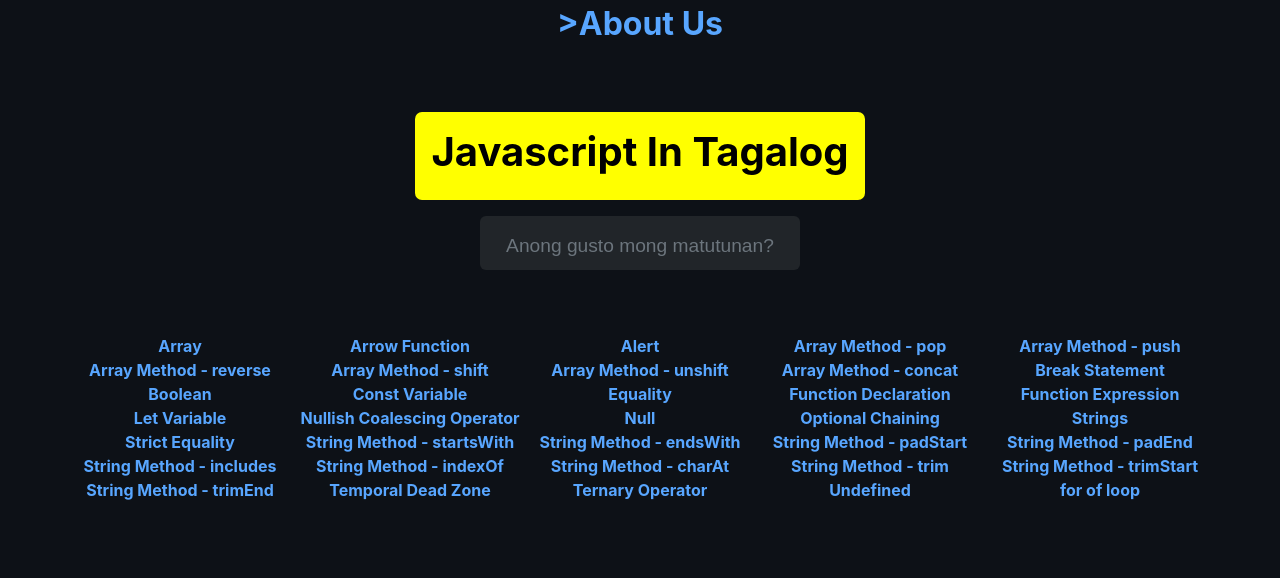
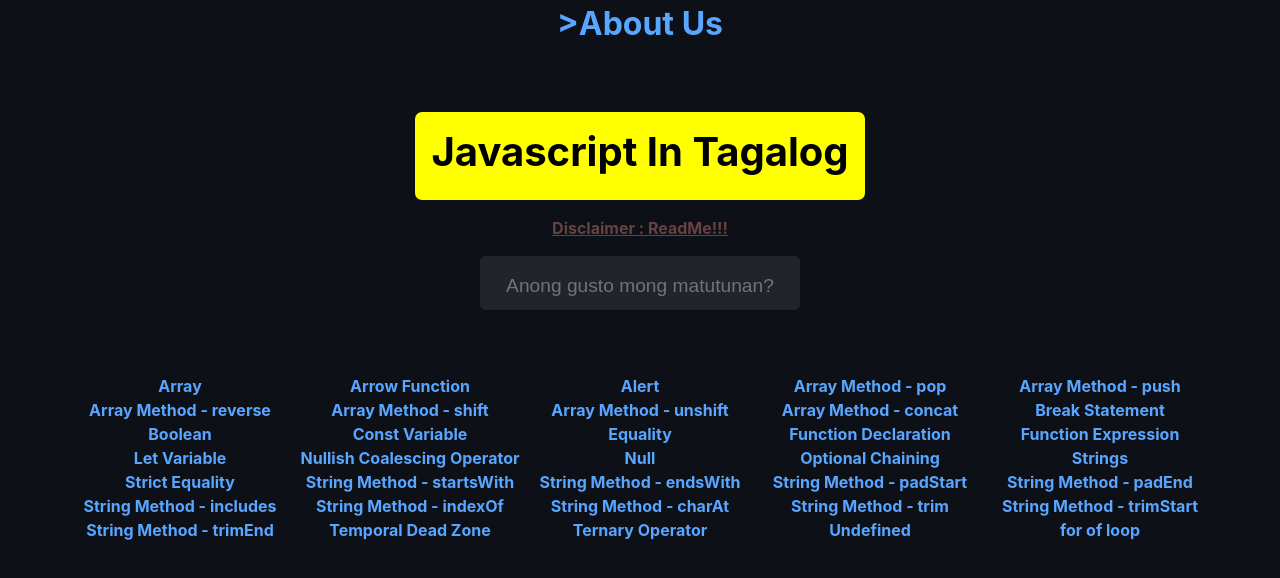
Before and after one commit to mmvergara/Javascript-Methods-In-Tagalog, a React (Create React App) app: page / in a window 1280 px wide. Shown: the top 578 px of the page. Built offline with nearby package versions, Linux system fonts and the light colour scheme.

Commit message:
new update

```diff
--- a/src/App.tsx
+++ b/src/App.tsx
@@ -6,15 +6,17 @@ import './App.css';
 
 function App() {
   const [sHomeUI,setHomeUI] = useState(true)
-
+  const sHomeToggleHandler = ()=>{
+    setHomeUI((prev)=>!prev)
+  }
   return (
     <div className="App">
       <header className='navContainer'>
         <div>
-          <a href="#/" onClick={()=>{setHomeUI(!sHomeUI)}} className='hyperLinks'>{sHomeUI ? ">About Us" : ">Home"}</a>
+          <a href="#/" onClick={sHomeToggleHandler} className='hyperLinks'>{sHomeUI ? ">About Us" : ">Home"}</a>
         </div>
       </header>
-      {sHomeUI ? <HomeUI/> : <AboutUs/>}
+      {sHomeUI ? <HomeUI onToggle={sHomeToggleHandler} /> : <AboutUs/>}
       <Footer/>
     </div>
   );
--- a/src/components/AboutUs.css
+++ b/src/components/AboutUs.css
@@ -9,8 +9,8 @@
     text-align:center;
     margin-top:2em;
     gap:1em;
-    font-family: 'Montserrat', sans-serif;
-    font-weight: 600;
+    font-size:1.2rem;
+    font-weight: 500;
 }
 .aboutJSinTagalog p{
     max-width: 600px;
--- a/src/components/AboutUs.tsx
+++ b/src/components/AboutUs.tsx
@@ -1,42 +1,81 @@
-import './AboutUs.css'
+import "./AboutUs.css";
 
 export default function AboutUs() {
-
-
   return (
-        <div className='aboutMainContainer'>
-            <article className='aboutJSinTagalog'>
-                <h4 className='HeadJs-in-Tg'>Javascript in Tagalog</h4>
-                <p>Open source community Collection of Free Learning Resources for Bits and Pieces of Javascript written in Tagalog.</p>
-                <p className='disclaimer'> <span>Disclaimer</span> - this site is more of a table of contents of javascript and not a learning roadmap.
-                We cannot assure you that all of the resources are 101% accurate, informative and formal but we can assure you that they are 100% free and will give you a brief overview about the topic. </p>
-                <p>Want to Contribute? Add your own tagalog resources? Ask a Question? Report a Link? open an issue on our <a href="https://github.com/mmvergara/Javascript-In-Tagalog" target="_blank" rel="noreferrer" >Github Repository </a></p>
-                <a href="https://github.com/mmvergara/Javascript-In-Tagalog" target="_blank" rel="noreferrer">
+    <div className="aboutMainContainer">
+      <article className="aboutJSinTagalog">
+        <h4 className="HeadJs-in-Tg">Javascript in Tagalog</h4>
+        <p>
+          Open source community Collection of Free Learning Resources for Bits
+          and Pieces of Javascript written in Tagalog.
+        </p>
+        <p className="disclaimer">
+          {" "}
+          <span>Disclaimer</span> - Etong website na ito, gamitin niyo lang as
+          more of like getting an overview about a certain topic or an
+          alternative resources, wag niyong gamitin as a learning roadmap kasi
+          in the real world pag may trabaho nakayo most likely foreign language
+          gagamitin niyo. We can't guarantee na 101% accurate formal but they
+          are free and will give a brief overview.{" "}
+        </p>
+        <p>
+          Want to Contribute? Add your own tagalog resources? Ask a Question?
+          Report a Link? open an issue on our{" "}
+          <a
+            href="https://github.com/mmvergara/Javascript-In-Tagalog"
+            target="_blank"
+            rel="noreferrer"
+          >
+            Github Repository
+          </a>
+          <h2>
+            <br /> : : Contributors : :
+          </h2>
+          <h4>
+            - <a href="https://github.com/mmvergara">MMV</a>
+          </h4>
+        </p>
+        <a
+          href="https://github.com/mmvergara/Javascript-In-Tagalog"
+          target="_blank"
+          rel="noreferrer"
+        >
           <svg xmlns="http://www.w3.org/2000/svg" viewBox="0 0 448 512">
-                        <path d="M400 32H48C21.5 32 0 53.5 0 80v352c0 26.5 21.5 48 48 48h352c26.5 0 48-21.5 48-48V80c0-26.5-21.5-48-48-48zM277.3 415.7c-8.4 1.5-11.5-3.7-11.5-8 0-5.4.2-33 .2-55.3 0-15.6-5.2-25.5-11.3-30.7 37-4.1 76-9.2 76-73.1 0-18.2-6.5-27.3-17.1-39 1.7-4.3 7.4-22-1.7-45-13.9-4.3-45.7 17.9-45.7 17.9-13.2-3.7-27.5-5.6-41.6-5.6-14.1 0-28.4 1.9-41.6 5.6 0 0-31.8-22.2-45.7-17.9-9.1 22.9-3.5 40.6-1.7 45-10.6 11.7-15.6 20.8-15.6 39 0 63.6 37.3 69 74.3 73.1-4.8 4.3-9.1 11.7-10.6 22.3-9.5 4.3-33.8 11.7-48.3-13.9-9.1-15.8-25.5-17.1-25.5-17.1-16.2-.2-1.1 10.2-1.1 10.2 10.8 5 18.4 24.2 18.4 24.2 9.7 29.7 56.1 19.7 56.1 19.7 0 13.9.2 36.5.2 40.6 0 4.3-3 9.5-11.5 8-66-22.1-112.2-84.9-112.2-158.3 0-91.8 70.2-161.5 162-161.5S388 165.6 388 257.4c.1 73.4-44.7 136.3-110.7 158.3zm-98.1-61.1c-1.9.4-3.7-.4-3.9-1.7-.2-1.5 1.1-2.8 3-3.2 1.9-.2 3.7.6 3.9 1.9.3 1.3-1 2.6-3 3zm-9.5-.9c0 1.3-1.5 2.4-3.5 2.4-2.2.2-3.7-.9-3.7-2.4 0-1.3 1.5-2.4 3.5-2.4 1.9-.2 3.7.9 3.7 2.4zm-13.7-1.1c-.4 1.3-2.4 1.9-4.1 1.3-1.9-.4-3.2-1.9-2.8-3.2.4-1.3 2.4-1.9 4.1-1.5 2 .6 3.3 2.1 2.8 3.4zm-12.3-5.4c-.9 1.1-2.8.9-4.3-.6-1.5-1.3-1.9-3.2-.9-4.1.9-1.1 2.8-.9 4.3.6 1.3 1.3 1.8 3.3.9 4.1zm-9.1-9.1c-.9.6-2.6 0-3.7-1.5s-1.1-3.2 0-3.9c1.1-.9 2.8-.2 3.7 1.3 1.1 1.5 1.1 3.3 0 4.1zm-6.5-9.7c-.9.9-2.4.4-3.5-.6-1.1-1.3-1.3-2.8-.4-3.5.9-.9 2.4-.4 3.5.6 1.1 1.3 1.3 2.8.4 3.5zm-6.7-7.4c-.4.9-1.7 1.1-2.8.4-1.3-.6-1.9-1.7-1.5-2.6.4-.6 1.5-.9 2.8-.4 1.3.7 1.9 1.8 1.5 2.6z"/>
+            <path d="M400 32H48C21.5 32 0 53.5 0 80v352c0 26.5 21.5 48 48 48h352c26.5 0 48-21.5 48-48V80c0-26.5-21.5-48-48-48zM277.3 415.7c-8.4 1.5-11.5-3.7-11.5-8 0-5.4.2-33 .2-55.3 0-15.6-5.2-25.5-11.3-30.7 37-4.1 76-9.2 76-73.1 0-18.2-6.5-27.3-17.1-39 1.7-4.3 7.4-22-1.7-45-13.9-4.3-45.7 17.9-45.7 17.9-13.2-3.7-27.5-5.6-41.6-5.6-14.1 0-28.4 1.9-41.6 5.6 0 0-31.8-22.2-45.7-17.9-9.1 22.9-3.5 40.6-1.7 45-10.6 11.7-15.6 20.8-15.6 39 0 63.6 37.3 69 74.3 73.1-4.8 4.3-9.1 11.7-10.6 22.3-9.5 4.3-33.8 11.7-48.3-13.9-9.1-15.8-25.5-17.1-25.5-17.1-16.2-.2-1.1 10.2-1.1 10.2 10.8 5 18.4 24.2 18.4 24.2 9.7 29.7 56.1 19.7 56.1 19.7 0 13.9.2 36.5.2 40.6 0 4.3-3 9.5-11.5 8-66-22.1-112.2-84.9-112.2-158.3 0-91.8 70.2-161.5 162-161.5S388 165.6 388 257.4c.1 73.4-44.7 136.3-110.7 158.3zm-98.1-61.1c-1.9.4-3.7-.4-3.9-1.7-.2-1.5 1.1-2.8 3-3.2 1.9-.2 3.7.6 3.9 1.9.3 1.3-1 2.6-3 3zm-9.5-.9c0 1.3-1.5 2.4-3.5 2.4-2.2.2-3.7-.9-3.7-2.4 0-1.3 1.5-2.4 3.5-2.4 1.9-.2 3.7.9 3.7 2.4zm-13.7-1.1c-.4 1.3-2.4 1.9-4.1 1.3-1.9-.4-3.2-1.9-2.8-3.2.4-1.3 2.4-1.9 4.1-1.5 2 .6 3.3 2.1 2.8 3.4zm-12.3-5.4c-.9 1.1-2.8.9-4.3-.6-1.5-1.3-1.9-3.2-.9-4.1.9-1.1 2.8-.9 4.3.6 1.3 1.3 1.8 3.3.9 4.1zm-9.1-9.1c-.9.6-2.6 0-3.7-1.5s-1.1-3.2 0-3.9c1.1-.9 2.8-.2 3.7 1.3 1.1 1.5 1.1 3.3 0 4.1zm-6.5-9.7c-.9.9-2.4.4-3.5-.6-1.1-1.3-1.3-2.8-.4-3.5.9-.9 2.4-.4 3.5.6 1.1 1.3 1.3 2.8.4 3.5zm-6.7-7.4c-.4.9-1.7 1.1-2.8.4-1.3-.6-1.9-1.7-1.5-2.6.4-.6 1.5-.9 2.8-.4 1.3.7 1.9 1.8 1.5 2.6z" />
           </svg>
         </a>
       </article>
       <article className="authorContainer">
         <div className="authorImg">
-                   <img src="/Author.png" alt="Javscript in Tagalog Author" width={320}/>
+          <img
+            src="/Author.png"
+            alt="Javscript in Tagalog Author"
+            width={320}
+          />
         </div>
         <div className="authorText">
           <p>Rare Formal Picture during the Development Process</p>
           <p>Email: Mark.jesusmanabat@gmail.com</p>
-                    <a href="https://www.linkedin.com/in/mark-vergara-8436b0243/" target="_blank" rel="noreferrer">
+          <a
+            href="https://www.linkedin.com/in/mark-vergara-8436b0243/"
+            target="_blank"
+            rel="noreferrer"
+          >
             <svg xmlns="http://www.w3.org/2000/svg" viewBox="0 0 448 512">
-                                <path d="M416 32H31.9C14.3 32 0 46.5 0 64.3v383.4C0 465.5 14.3 480 31.9 480H416c17.6 0 32-14.5 32-32.3V64.3c0-17.8-14.4-32.3-32-32.3zM135.4 416H69V202.2h66.5V416zm-33.2-243c-21.3 0-38.5-17.3-38.5-38.5S80.9 96 102.2 96c21.2 0 38.5 17.3 38.5 38.5 0 21.3-17.2 38.5-38.5 38.5zm282.1 243h-66.4V312c0-24.8-.5-56.7-34.5-56.7-34.6 0-39.9 27-39.9 54.9V416h-66.4V202.2h63.7v29.2h.9c8.9-16.8 30.6-34.5 62.9-34.5 67.2 0 79.7 44.3 79.7 101.9V416z"/>
+              <path d="M416 32H31.9C14.3 32 0 46.5 0 64.3v383.4C0 465.5 14.3 480 31.9 480H416c17.6 0 32-14.5 32-32.3V64.3c0-17.8-14.4-32.3-32-32.3zM135.4 416H69V202.2h66.5V416zm-33.2-243c-21.3 0-38.5-17.3-38.5-38.5S80.9 96 102.2 96c21.2 0 38.5 17.3 38.5 38.5 0 21.3-17.2 38.5-38.5 38.5zm282.1 243h-66.4V312c0-24.8-.5-56.7-34.5-56.7-34.6 0-39.9 27-39.9 54.9V416h-66.4V202.2h63.7v29.2h.9c8.9-16.8 30.6-34.5 62.9-34.5 67.2 0 79.7 44.3 79.7 101.9V416z" />
             </svg>
           </a>
-                        <a href="https://github.com/mmvergara" target="_blank" rel="noreferrer">
+          <a
+            href="https://github.com/mmvergara"
+            target="_blank"
+            rel="noreferrer"
+          >
             <svg xmlns="http://www.w3.org/2000/svg" viewBox="0 0 448 512">
-                                <path d="M400 32H48C21.5 32 0 53.5 0 80v352c0 26.5 21.5 48 48 48h352c26.5 0 48-21.5 48-48V80c0-26.5-21.5-48-48-48zM277.3 415.7c-8.4 1.5-11.5-3.7-11.5-8 0-5.4.2-33 .2-55.3 0-15.6-5.2-25.5-11.3-30.7 37-4.1 76-9.2 76-73.1 0-18.2-6.5-27.3-17.1-39 1.7-4.3 7.4-22-1.7-45-13.9-4.3-45.7 17.9-45.7 17.9-13.2-3.7-27.5-5.6-41.6-5.6-14.1 0-28.4 1.9-41.6 5.6 0 0-31.8-22.2-45.7-17.9-9.1 22.9-3.5 40.6-1.7 45-10.6 11.7-15.6 20.8-15.6 39 0 63.6 37.3 69 74.3 73.1-4.8 4.3-9.1 11.7-10.6 22.3-9.5 4.3-33.8 11.7-48.3-13.9-9.1-15.8-25.5-17.1-25.5-17.1-16.2-.2-1.1 10.2-1.1 10.2 10.8 5 18.4 24.2 18.4 24.2 9.7 29.7 56.1 19.7 56.1 19.7 0 13.9.2 36.5.2 40.6 0 4.3-3 9.5-11.5 8-66-22.1-112.2-84.9-112.2-158.3 0-91.8 70.2-161.5 162-161.5S388 165.6 388 257.4c.1 73.4-44.7 136.3-110.7 158.3zm-98.1-61.1c-1.9.4-3.7-.4-3.9-1.7-.2-1.5 1.1-2.8 3-3.2 1.9-.2 3.7.6 3.9 1.9.3 1.3-1 2.6-3 3zm-9.5-.9c0 1.3-1.5 2.4-3.5 2.4-2.2.2-3.7-.9-3.7-2.4 0-1.3 1.5-2.4 3.5-2.4 1.9-.2 3.7.9 3.7 2.4zm-13.7-1.1c-.4 1.3-2.4 1.9-4.1 1.3-1.9-.4-3.2-1.9-2.8-3.2.4-1.3 2.4-1.9 4.1-1.5 2 .6 3.3 2.1 2.8 3.4zm-12.3-5.4c-.9 1.1-2.8.9-4.3-.6-1.5-1.3-1.9-3.2-.9-4.1.9-1.1 2.8-.9 4.3.6 1.3 1.3 1.8 3.3.9 4.1zm-9.1-9.1c-.9.6-2.6 0-3.7-1.5s-1.1-3.2 0-3.9c1.1-.9 2.8-.2 3.7 1.3 1.1 1.5 1.1 3.3 0 4.1zm-6.5-9.7c-.9.9-2.4.4-3.5-.6-1.1-1.3-1.3-2.8-.4-3.5.9-.9 2.4-.4 3.5.6 1.1 1.3 1.3 2.8.4 3.5zm-6.7-7.4c-.4.9-1.7 1.1-2.8.4-1.3-.6-1.9-1.7-1.5-2.6.4-.6 1.5-.9 2.8-.4 1.3.7 1.9 1.8 1.5 2.6z"/>
+              <path d="M400 32H48C21.5 32 0 53.5 0 80v352c0 26.5 21.5 48 48 48h352c26.5 0 48-21.5 48-48V80c0-26.5-21.5-48-48-48zM277.3 415.7c-8.4 1.5-11.5-3.7-11.5-8 0-5.4.2-33 .2-55.3 0-15.6-5.2-25.5-11.3-30.7 37-4.1 76-9.2 76-73.1 0-18.2-6.5-27.3-17.1-39 1.7-4.3 7.4-22-1.7-45-13.9-4.3-45.7 17.9-45.7 17.9-13.2-3.7-27.5-5.6-41.6-5.6-14.1 0-28.4 1.9-41.6 5.6 0 0-31.8-22.2-45.7-17.9-9.1 22.9-3.5 40.6-1.7 45-10.6 11.7-15.6 20.8-15.6 39 0 63.6 37.3 69 74.3 73.1-4.8 4.3-9.1 11.7-10.6 22.3-9.5 4.3-33.8 11.7-48.3-13.9-9.1-15.8-25.5-17.1-25.5-17.1-16.2-.2-1.1 10.2-1.1 10.2 10.8 5 18.4 24.2 18.4 24.2 9.7 29.7 56.1 19.7 56.1 19.7 0 13.9.2 36.5.2 40.6 0 4.3-3 9.5-11.5 8-66-22.1-112.2-84.9-112.2-158.3 0-91.8 70.2-161.5 162-161.5S388 165.6 388 257.4c.1 73.4-44.7 136.3-110.7 158.3zm-98.1-61.1c-1.9.4-3.7-.4-3.9-1.7-.2-1.5 1.1-2.8 3-3.2 1.9-.2 3.7.6 3.9 1.9.3 1.3-1 2.6-3 3zm-9.5-.9c0 1.3-1.5 2.4-3.5 2.4-2.2.2-3.7-.9-3.7-2.4 0-1.3 1.5-2.4 3.5-2.4 1.9-.2 3.7.9 3.7 2.4zm-13.7-1.1c-.4 1.3-2.4 1.9-4.1 1.3-1.9-.4-3.2-1.9-2.8-3.2.4-1.3 2.4-1.9 4.1-1.5 2 .6 3.3 2.1 2.8 3.4zm-12.3-5.4c-.9 1.1-2.8.9-4.3-.6-1.5-1.3-1.9-3.2-.9-4.1.9-1.1 2.8-.9 4.3.6 1.3 1.3 1.8 3.3.9 4.1zm-9.1-9.1c-.9.6-2.6 0-3.7-1.5s-1.1-3.2 0-3.9c1.1-.9 2.8-.2 3.7 1.3 1.1 1.5 1.1 3.3 0 4.1zm-6.5-9.7c-.9.9-2.4.4-3.5-.6-1.1-1.3-1.3-2.8-.4-3.5.9-.9 2.4-.4 3.5.6 1.1 1.3 1.3 2.8.4 3.5zm-6.7-7.4c-.4.9-1.7 1.1-2.8.4-1.3-.6-1.9-1.7-1.5-2.6.4-.6 1.5-.9 2.8-.4 1.3.7 1.9 1.8 1.5 2.6z" />
             </svg>
           </a>
         </div>
       </article>
     </div>
-
   );
 }
--- a/src/components/HomeUI.css
+++ b/src/components/HomeUI.css
@@ -61,3 +61,11 @@
     font-size: 1.2rem;
     text-align:center;
 }
+
+.noteAut{
+    text-align: center;
+    color:rgb(104, 66, 66);
+    font-weight: bold;
+    cursor:pointer;
+    text-decoration:underline;
+}
--- a/src/components/HomeUI.tsx
+++ b/src/components/HomeUI.tsx
@@ -1,28 +1,39 @@
-import { useEffect, useState } from 'react';
-import Links from '../Links-JS'
-import HyperLinks from './HyperLinks';
-import './HomeUI.css'
-import 'bootstrap/dist/css/bootstrap.min.css';
-import uniqid from 'uniqid'
+import { useEffect, useState } from "react";
+import Links from "../Links-JS";
+import HyperLinks from "./HyperLinks";
+import "./HomeUI.css";
+import "bootstrap/dist/css/bootstrap.min.css";
+import uniqid from "uniqid";
 
+interface JSLinks {
+  id: string;
+  topic: string;
+  link: string;
+  author: string;
+}
 
-
-export default function HomeUI() {
-    interface JSLinks {
-        id:string,
-        topic:string,
-        link:string,
-        author:string,
-    }
+const HomeUI: React.FC<{ onToggle: Function }> = (props: {
+  onToggle: Function;
+}) => {
   // Sort The links
-    const sortedLinks = Links.sort((a:JSLinks,b:JSLinks)=>{return a.topic[0] < b.topic[0] ? -1 : a.topic[0] > b.topic[0] ? 1:0})
+  const sortedLinks = Links.sort((a: JSLinks, b: JSLinks) => {
+    return a.topic[0] < b.topic[0] ? -1 : a.topic[0] > b.topic[0] ? 1 : 0;
+  });
 
   // Search logic
-    const [userINP,setUserINP] = useState('')
-    const [linksDisplaying,setLinkDisplaying] = useState(sortedLinks.filter((l:JSLinks) =>{ return l.topic.toLowerCase().includes(userINP.toLowerCase()) }))
-    useEffect(()=>{
-        setLinkDisplaying(sortedLinks.filter((l:any) =>{ return l.topic.toLowerCase().includes(userINP.toLowerCase()) }));
-    },[userINP,sortedLinks])
+  const [userINP, setUserINP] = useState("");
+  const [linksDisplaying, setLinkDisplaying] = useState(
+    sortedLinks.filter((l: JSLinks) => {
+      return l.topic.toLowerCase().includes(userINP.toLowerCase());
+    })
+  );
+  useEffect(() => {
+    setLinkDisplaying(
+      sortedLinks.filter((l: any) => {
+        return l.topic.toLowerCase().includes(userINP.toLowerCase());
+      })
+    );
+  }, [userINP, sortedLinks]);
 
   return (
     <div className="HomeUI">
@@ -30,19 +41,34 @@ export default function HomeUI() {
         <div className="logoContainer">
           <h1>Javascript In Tagalog </h1>
         </div>
-                <div className='searchContainer'>
-                    <input onChange={(e)=>{
+        <div className="searchContainer">
+          <p
+            className="noteAut"
+            onClick={() => {
+              props.onToggle();
+            }}
+          >
+            Disclaimer : ReadMe!!!
+          </p>
+          <input
+            onChange={(e) => {
               setUserINP(e.target.value);
             }}
-                     type="text" className="form-control bg-dark text-white  inputSearch" placeholder='Anong gusto mong matutunan?'/>
+            type="text"
+            className="form-control bg-dark text-white  inputSearch"
+            placeholder="Anong gusto mong matutunan?"
+          />
         </div>
       </article>
       <div className="allLinksContainer">
         <div className="jsLinks-Container">
-                    {linksDisplaying.map((links)=>{ return <HyperLinks key={uniqid()} TnL={links}/>})}
+          {linksDisplaying.map((links) => {
+            return <HyperLinks key={uniqid()} TnL={links} />;
+          })}
         </div>
       </div>
     </div>
   );
+};
 
-  }
+export default HomeUI;
```
Lines whose indentation alone changed are shown as unchanged.
